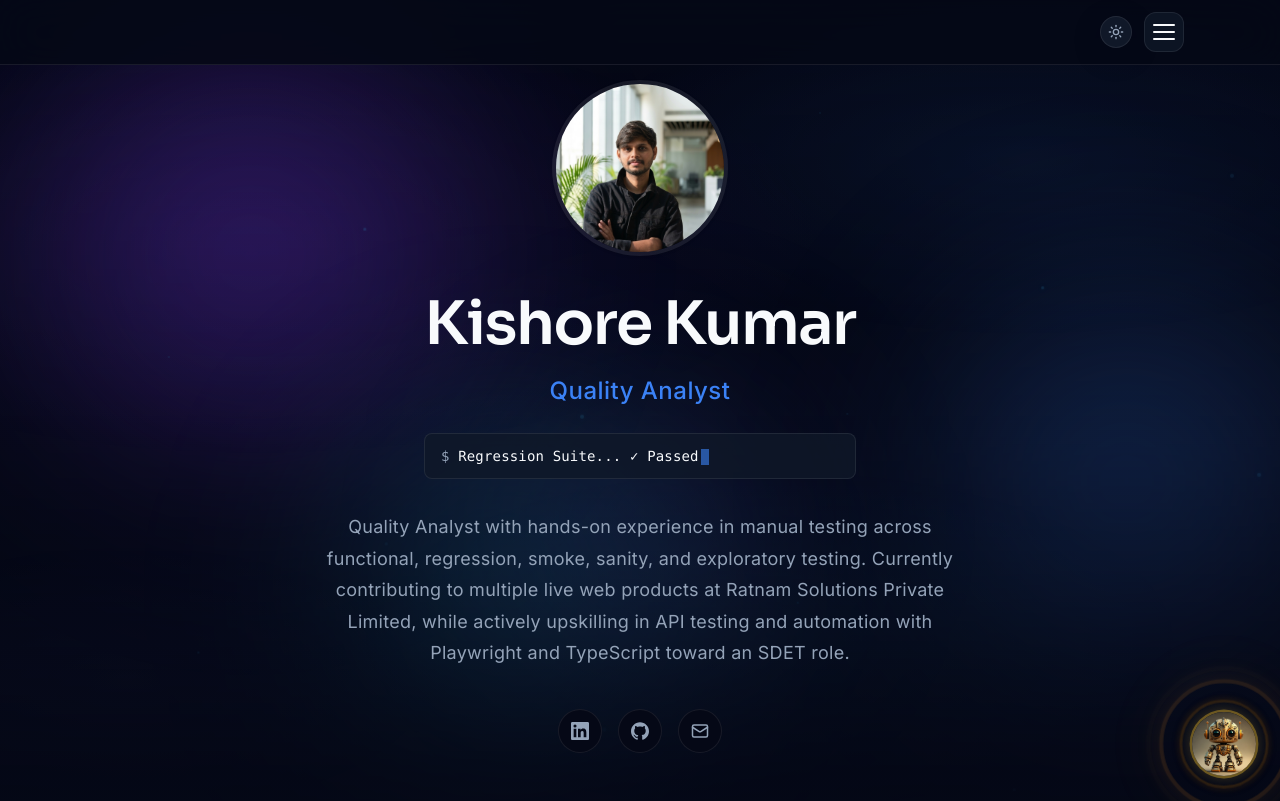
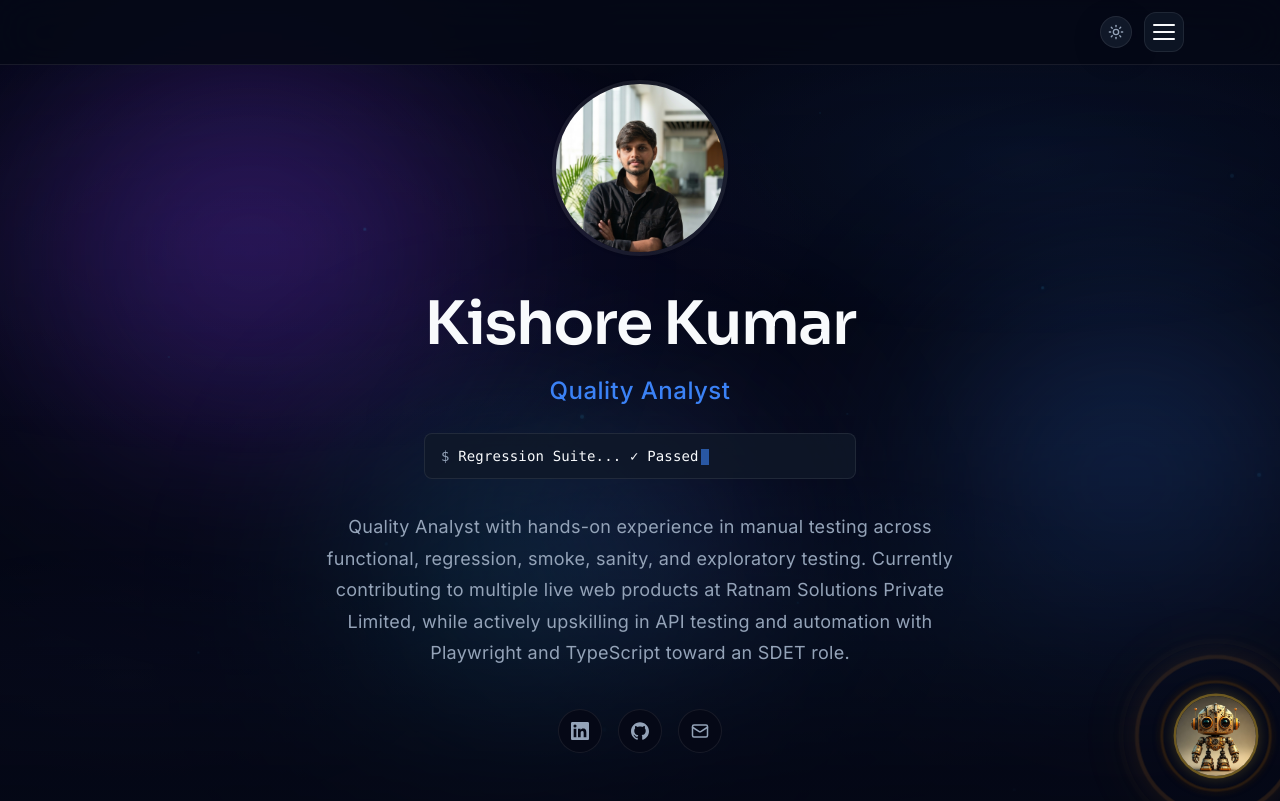
Before and after one commit to kishorekumarrasalay-02/kishorekumar-qa-portfolio, a Next.js app: page / in a window 1280 px wide. Shown: the top 801 px of the page. Built offline with nearby package versions, Linux system fonts and the light colour scheme.

Commit message:
new sharp

```diff
--- a/src/app/globals.css
+++ b/src/app/globals.css
@@ -424,8 +424,8 @@ header.glass-nav {
 
 .qa-assistant-fab-wrap {
   position: relative;
-  width: 4rem;
-  height: 4rem;
+  width: 5rem;
+  height: 5rem;
   overflow: visible;
 }
 
@@ -462,13 +462,11 @@ header.glass-nav {
     box-shadow:
       0 0 0 2px rgba(20, 12, 4, 0.95),
       0 0 10px rgba(20, 12, 4, 0.45);
-    filter: brightness(0.9);
   }
   50% {
     box-shadow:
       0 0 0 3px rgba(252, 211, 77, 0.95),
       0 0 26px rgba(252, 211, 77, 0.7);
-    filter: brightness(1.12);
   }
 }
 
@@ -486,21 +484,30 @@ header.glass-nav {
 
 .qa-logo-img {
   object-fit: cover;
-  object-position: center 14%;
+  object-position: center 22%;
+  image-rendering: auto;
+  -webkit-backface-visibility: hidden;
+  backface-visibility: hidden;
 }
 
 .qa-logo-fab .qa-logo-img {
-  object-position: center 12%;
+  object-position: center 20%;
+}
+
+@media (min-width: 768px) {
+  .qa-logo-fab .qa-logo-img {
+    object-position: center 18%;
+  }
 }
 
 .qa-assistant-wave {
   position: absolute;
   top: 50%;
   left: 50%;
-  width: 4rem;
-  height: 4rem;
-  margin-top: -2rem;
-  margin-left: -2rem;
+  width: 5rem;
+  height: 5rem;
+  margin-top: -2.5rem;
+  margin-left: -2.5rem;
   border-radius: 9999px;
   border: 2px solid rgba(8, 6, 4, 0.9);
   pointer-events: none;
@@ -550,7 +557,6 @@ header.glass-nav {
 
   .qa-assistant-fab .qa-logo-fab {
     box-shadow: 0 0 0 2px rgba(245, 158, 11, 0.75);
-    filter: none;
   }
 }
 
--- a/src/components/QaAssistant.tsx
+++ b/src/components/QaAssistant.tsx
@@ -18,6 +18,8 @@ function QaLogo({
   size?: number;
   variant?: "default" | "fab";
 }) {
+  const renderSize = Math.round(size * 2);
+
   return (
     <span
       className={`qa-logo relative shrink-0 overflow-hidden rounded-full ${
@@ -28,8 +30,11 @@ function QaLogo({
       <Image
         src="/qa-assistant-logo.png"
         alt="QA Assistant"
-        fill
-        className="qa-logo-img"
+        width={renderSize}
+        height={renderSize}
+        className="qa-logo-img h-full w-full"
+        quality={100}
+        unoptimized
         sizes={`${size}px`}
         priority={variant === "fab"}
       />
@@ -346,10 +351,10 @@ export default function QaAssistant() {
           <button
             type="button"
             onClick={openChat}
-            className="qa-assistant-fab qa-assistant-fab-intro group relative flex h-16 w-16 items-center justify-center rounded-full border-0 bg-transparent p-0 shadow-none"
+            className="qa-assistant-fab qa-assistant-fab-intro group relative flex h-20 w-20 items-center justify-center rounded-full border-0 bg-transparent p-0 shadow-none"
             aria-label="Open QA Assistant"
           >
-            <QaLogo size={64} variant="fab" />
+            <QaLogo size={80} variant="fab" />
           </button>
         </div>
       )}
```
